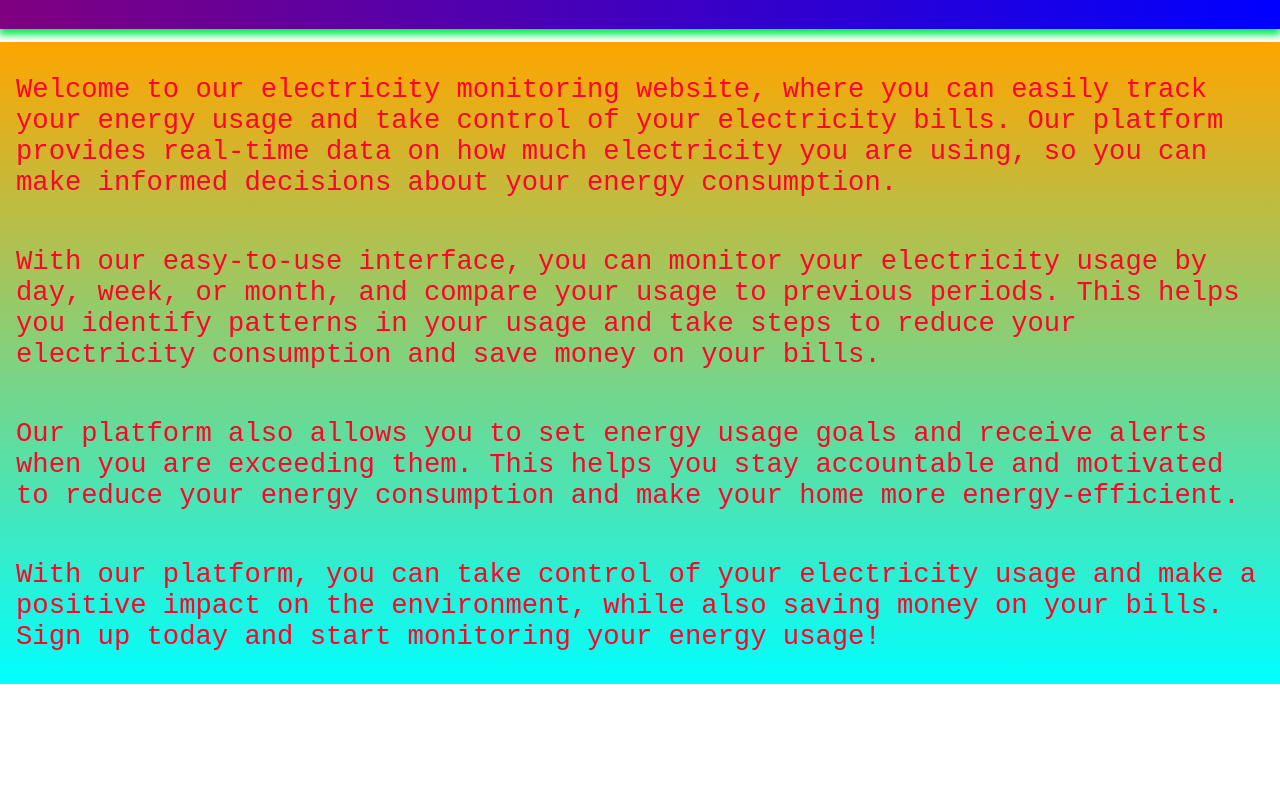
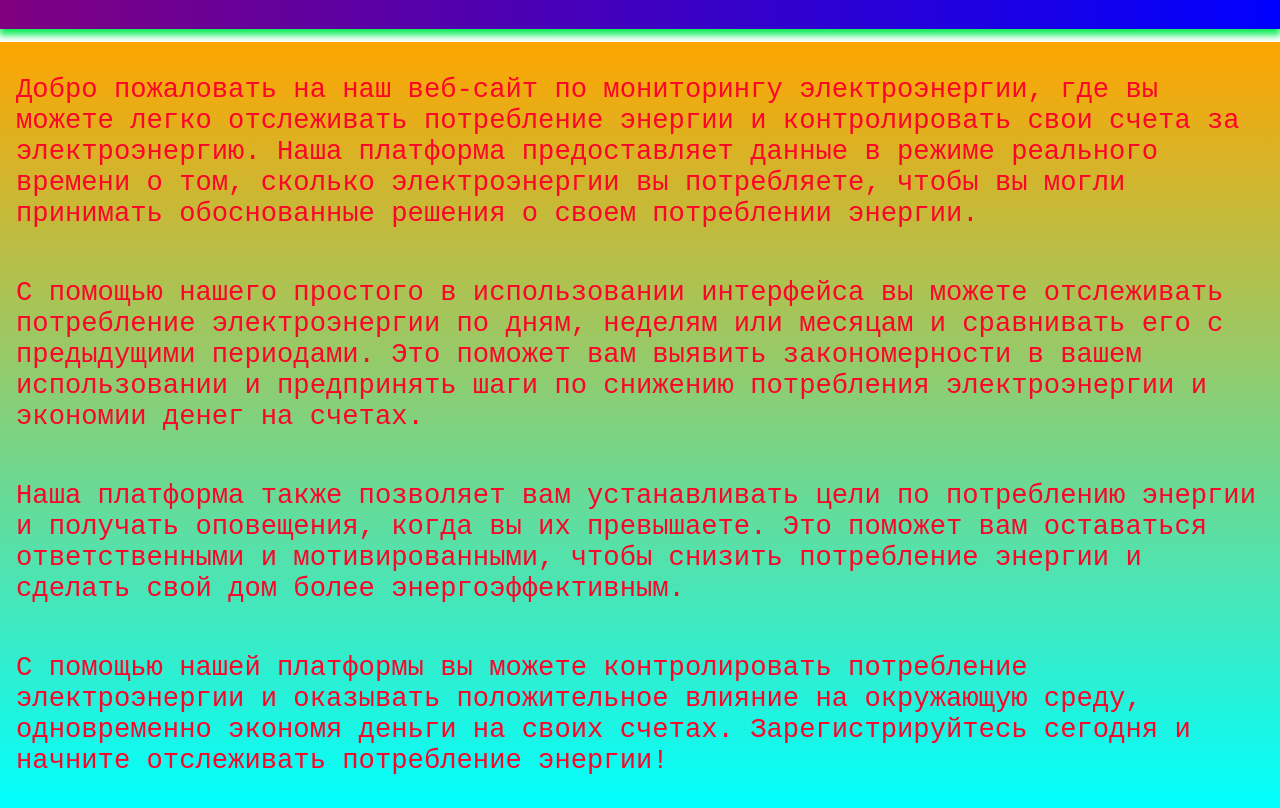
Before and after one commit to Muhammad0602/ElectricityUsage, a website built with webpack: page build/index.html in a window 1280 px wide. Shown: the part 72-880 px from the top of the page. Before the commit the page ends 800 px from the top, so only its background shows below. Built offline with nearby package versions, Linux system fonts and the light colour scheme; files whose address does not match are found by name.

Commit message:
Deploy the latest version

```diff
--- a/build/index.html
+++ b/build/index.html
@@ -24,20 +24,18 @@
     </div> -->
     <article id="article">
         <p>
-            Welcome to our electricity monitoring website, where you can easily track your energy usage and take control of your electricity bills. Our platform provides real-time data on how much electricity you are using, so you can make informed decisions about your energy consumption.
+            Добро пожаловать на наш веб-сайт по мониторингу электроэнергии, где вы можете легко отслеживать потребление энергии и контролировать свои счета за электроэнергию. Наша платформа предоставляет данные в режиме реального времени о том, сколько электроэнергии вы потребляете, чтобы вы могли принимать обоснованные решения о своем потреблении энергии.
         </p>
 
         <p>
-            With our easy-to-use interface, you can monitor your electricity usage by day, week, or month, and compare your usage to previous periods. This helps you identify patterns in your usage and take steps to reduce your electricity consumption and save money on your bills.
+            С помощью нашего простого в использовании интерфейса вы можете отслеживать потребление электроэнергии по дням, неделям или месяцам и сравнивать его с предыдущими периодами. Это поможет вам выявить закономерности в вашем использовании и предпринять шаги по снижению потребления электроэнергии и экономии денег на счетах.
         </p>
 
         <p>
-            Our platform also allows you to set energy usage goals and receive alerts when you are exceeding them. This helps you stay accountable and motivated to reduce your energy consumption and make your home more energy-efficient.
-        </p>
+            Наша платформа также позволяет вам устанавливать цели по потреблению энергии и получать оповещения, когда вы их превышаете. Это поможет вам оставаться ответственными и мотивированными, чтобы снизить потребление энергии и сделать свой дом более энергоэффективным.        </p>
 
         <p>
-            With our platform, you can take control of your electricity usage and make a positive impact on the environment, while also saving money on your bills. Sign up today and start monitoring your energy usage!
-        </p>
+            С помощью нашей платформы вы можете контролировать потребление электроэнергии и оказывать положительное влияние на окружающую среду, одновременно экономя деньги на своих счетах. Зарегистрируйтесь сегодня и начните отслеживать потребление энергии!        </p>
     </article>
     <div class="main-container">
     </div>
```
Also changed, not shown: build/main.js (+2 -2 lines).
